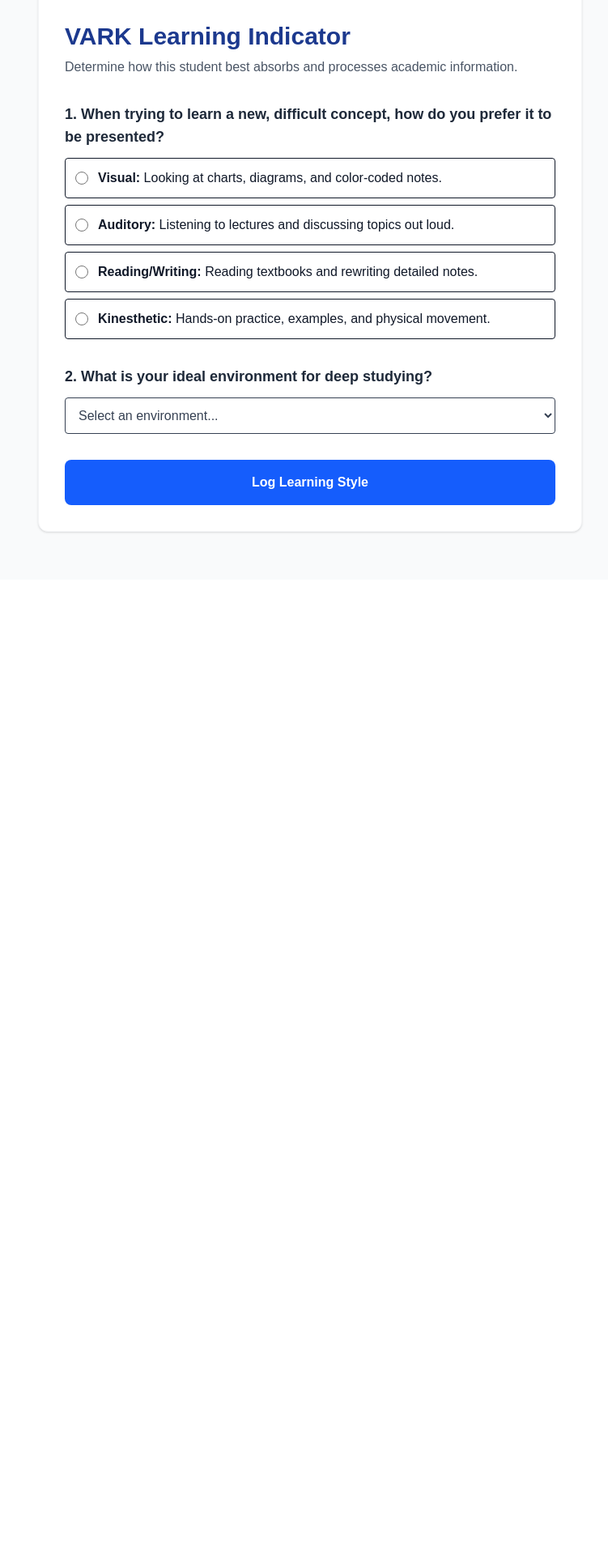
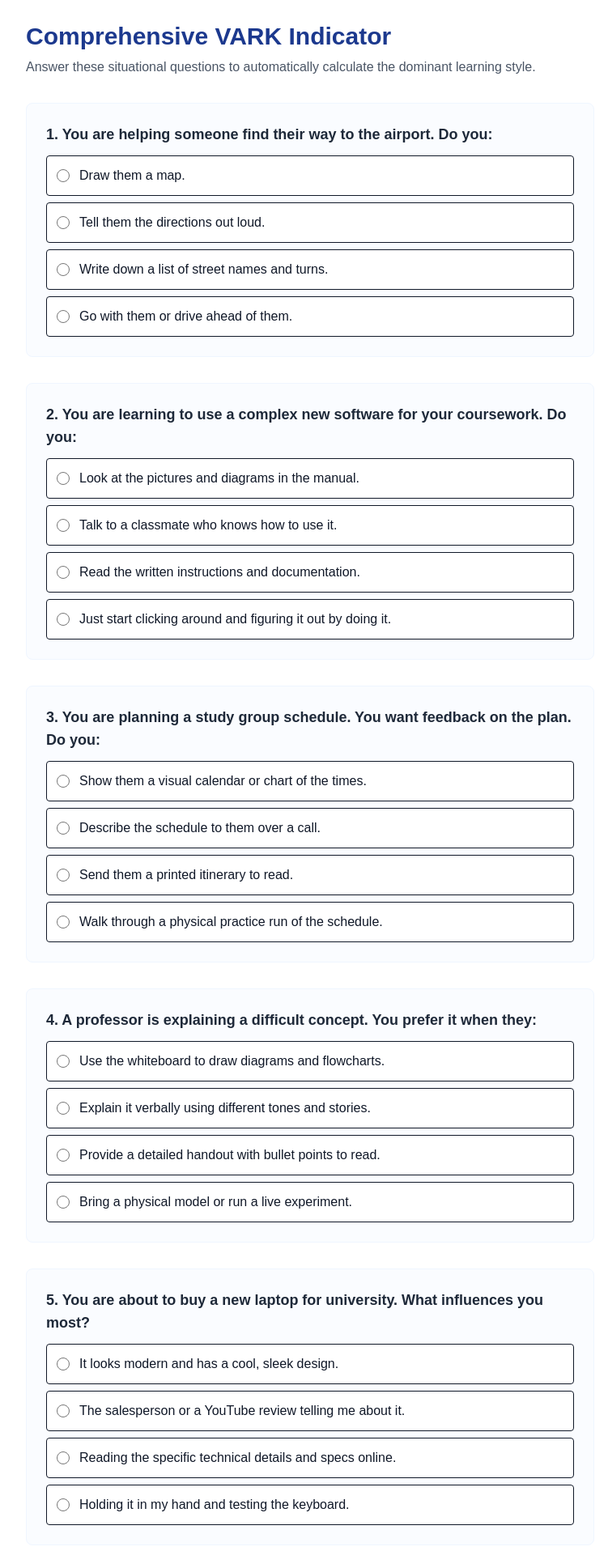
Before and after one commit to safmuzammil/mentorship-hub, a Next.js app: page /student/1/vark in a window 1280 px wide. Shown: the part 84-2000 px from the top of the page at 81% size, without its empty margins (257-1008 px from the left). Before the commit the page ends 800 px from the top, so only its background shows below. Built offline with nearby package versions, Linux system fonts and the light colour scheme; no server answers.

Commit message:
Upgraded to detailed VARK form

```diff
--- a/app/student/[id]/page.tsx
+++ b/app/student/[id]/page.tsx
@@ -87,8 +87,12 @@ export default function StudentDetail() {
             </div>
 
             <div className="bg-white p-6 rounded-xl shadow-sm border-l-4 border-l-green-500">
-              <h2 className="font-bold text-lg mb-2">Spiritual Analysis</h2>
-              <p className="text-gray-700">{student.aiProfile?.spiritual_analysis || "No data yet."}</p>
+              <span className="inline-block mt-4 bg-slate-800 text-white text-sm px-3 py-1 rounded-full mr-2">
+              {student.mbtiAssessment?.type || student.aiProfile?.mbti_estimation || "MBTI Pending"}
+            </span>
+            <span className="inline-block mt-4 bg-blue-100 text-blue-800 text-sm px-3 py-1 rounded-full">
+              {student.varkAssessment?.primaryStyle || "VARK Pending"}
+            </span>
             </div>
           </div>
 
--- a/app/student/[id]/vark/page.tsx
+++ b/app/student/[id]/vark/page.tsx
@@ -6,32 +6,118 @@ import { doc, updateDoc } from 'firebase/firestore';
 import { db } from '../../../firebase';
 import Link from 'next/link';
 
+// Detailed Situational Questions
+const varkQuestions = [
+  {
+    question: "1. You are helping someone find their way to the airport. Do you:",
+    options: [
+      { text: "Draw them a map.", type: "Visual" },
+      { text: "Tell them the directions out loud.", type: "Auditory" },
+      { text: "Write down a list of street names and turns.", type: "Reading/Writing" },
+      { text: "Go with them or drive ahead of them.", type: "Kinesthetic" }
+    ]
+  },
+  {
+    question: "2. You are learning to use a complex new software for your coursework. Do you:",
+    options: [
+      { text: "Look at the pictures and diagrams in the manual.", type: "Visual" },
+      { text: "Talk to a classmate who knows how to use it.", type: "Auditory" },
+      { text: "Read the written instructions and documentation.", type: "Reading/Writing" },
+      { text: "Just start clicking around and figuring it out by doing it.", type: "Kinesthetic" }
+    ]
+  },
+  {
+    question: "3. You are planning a study group schedule. You want feedback on the plan. Do you:",
+    options: [
+      { text: "Show them a visual calendar or chart of the times.", type: "Visual" },
+      { text: "Describe the schedule to them over a call.", type: "Auditory" },
+      { text: "Send them a printed itinerary to read.", type: "Reading/Writing" },
+      { text: "Walk through a physical practice run of the schedule.", type: "Kinesthetic" }
+    ]
+  },
+  {
+    question: "4. A professor is explaining a difficult concept. You prefer it when they:",
+    options: [
+      { text: "Use the whiteboard to draw diagrams and flowcharts.", type: "Visual" },
+      { text: "Explain it verbally using different tones and stories.", type: "Auditory" },
+      { text: "Provide a detailed handout with bullet points to read.", type: "Reading/Writing" },
+      { text: "Bring a physical model or run a live experiment.", type: "Kinesthetic" }
+    ]
+  },
+  {
+    question: "5. You are about to buy a new laptop for university. What influences you most?",
+    options: [
+      { text: "It looks modern and has a cool, sleek design.", type: "Visual" },
+      { text: "The salesperson or a YouTube review telling me about it.", type: "Auditory" },
+      { text: "Reading the specific technical details and specs online.", type: "Reading/Writing" },
+      { text: "Holding it in my hand and testing the keyboard.", type: "Kinesthetic" }
+    ]
+  },
+  {
+    question: "6. Remember a time when you learned how to do something totally new. You learned best by:",
+    options: [
+      { text: "Seeing diagrams, sketches, or visual clues.", type: "Visual" },
+      { text: "Listening to explanations or asking questions.", type: "Auditory" },
+      { text: "Reading written instructions.", type: "Reading/Writing" },
+      { text: "Practicing and doing it yourself immediately.", type: "Kinesthetic" }
+    ]
+  }
+];
+
 export default function VarkAssessment() {
   const params = useParams();
   const router = useRouter();
   const id = params.id as string;
 
-  const [learningPreference, setLearningPreference] = useState('');
+  // Store answers as { questionIndex: "VARK Type" }
+  const [answers, setAnswers] = useState<Record<number, string>>({});
   const [studyEnvironment, setStudyEnvironment] = useState('');
   const [loading, setLoading] = useState(false);
 
+  const handleSelect = (qIndex: number, type: string) => {
+    setAnswers(prev => ({ ...prev, [qIndex]: type }));
+  };
+
   const handleSubmit = async (e: React.FormEvent) => {
     e.preventDefault();
+
+    // Make sure they answered all 6 questions
+    if (Object.keys(answers).length < varkQuestions.length) {
+      alert("Please answer all the questions before submitting!");
+      return;
+    }
+
     setLoading(true);
+
+    // Tally the scores programmatically
+    const scores: Record<string, number> = { "Visual": 0, "Auditory": 0, "Reading/Writing": 0, "Kinesthetic": 0 };
+    Object.values(answers).forEach(type => {
+      scores[type] += 1;
+    });
+
+    // Find the highest score to determine primary style
+    let primaryStyle = "Visual";
+    let maxScore = 0;
+    for (const [style, score] of Object.entries(scores)) {
+      if (score > maxScore) {
+        maxScore = score;
+        primaryStyle = style;
+      }
+    }
 
     try {
       const docRef = doc(db, 'students', id);
-      // We use updateDoc to append this new data without deleting their master profile
       await updateDoc(docRef, {
         varkAssessment: {
-          primaryStyle: learningPreference,
+          primaryStyle: primaryStyle,
+          detailedScores: scores, // We save the exact tally for the AI to analyze later!
           preferredEnvironment: studyEnvironment,
           completedAt: new Date().toISOString()
         }
       });
 
-      alert("Success! VARK Learning Style logged.");
-      router.push(`/student/${id}`); // Send them back to the student's master profile
+      alert(`Success! Dominant Learning Style calculated as: ${primaryStyle}`);
+      router.push(`/student/${id}`);
     } catch (error) {
       console.error("Error saving VARK:", error);
       alert("Error saving data. Check terminal.");
@@ -42,45 +128,40 @@ export default function VarkAssessment() {
 
   return (
     <main className="min-h-screen p-8 bg-gray-50 text-gray-900">
-      <div className="max-w-2xl mx-auto bg-white p-8 rounded-xl shadow-sm border border-gray-100">
+      <div className="max-w-3xl mx-auto bg-white p-8 rounded-xl shadow-sm border border-gray-100">
         <Link href={`/student/${id}`} className="text-blue-600 text-sm mb-6 inline-block hover:underline">
           &larr; Back to Profile
         </Link>
 
-        <h1 className="text-3xl font-bold text-blue-900 mb-2">VARK Learning Indicator</h1>
-        <p className="text-gray-600 mb-8">Determine how this student best absorbs and processes academic information.</p>
+        <h1 className="text-3xl font-bold text-blue-900 mb-2">Comprehensive VARK Indicator</h1>
+        <p className="text-gray-600 mb-8">Answer these situational questions to automatically calculate the dominant learning style.</p>
 
         <form onSubmit={handleSubmit} className="space-y-8">
 
-          {/* Question 1: VARK Spectrum */}
-          <div className="space-y-3">
+          {varkQuestions.map((q, index) => (
+            <div key={index} className="space-y-3 bg-blue-50/30 p-6 rounded-lg border border-blue-50">
+              <label className="block font-bold text-lg text-gray-800">{q.question}</label>
+              <div className="space-y-2">
+                {q.options.map((opt, oIndex) => (
+                  <label key={oIndex} className="flex items-center space-x-3 p-3 bg-white border rounded hover:bg-blue-50 cursor-pointer transition-colors">
+                    <input
+                      type="radio"
+                      name={`question_${index}`}
+                      value={opt.type}
+                      onChange={() => handleSelect(index, opt.type)}
+                      className="w-4 h-4 text-blue-600"
+                    />
+                    <span>{opt.text}</span>
+                  </label>
+                ))}
+              </div>
+            </div>
+          ))}
+
+          {/* Study Environment */}
+          <div className="space-y-3 bg-slate-50 p-6 rounded-lg border border-slate-100">
             <label className="block font-bold text-lg text-gray-800">
-              1. When trying to learn a new, difficult concept, how do you prefer it to be presented?
-            </label>
-            <div className="space-y-2">
-              <label className="flex items-center space-x-3 p-3 border rounded hover:bg-gray-50 cursor-pointer">
-                <input type="radio" name="vark" value="Visual" required onChange={(e) => setLearningPreference(e.target.value)} className="w-4 h-4 text-blue-600" />
-                <span><strong>Visual:</strong> Looking at charts, diagrams, and color-coded notes.</span>
-              </label>
-              <label className="flex items-center space-x-3 p-3 border rounded hover:bg-gray-50 cursor-pointer">
-                <input type="radio" name="vark" value="Auditory" onChange={(e) => setLearningPreference(e.target.value)} className="w-4 h-4 text-blue-600" />
-                <span><strong>Auditory:</strong> Listening to lectures and discussing topics out loud.</span>
-              </label>
-              <label className="flex items-center space-x-3 p-3 border rounded hover:bg-gray-50 cursor-pointer">
-                <input type="radio" name="vark" value="Reading/Writing" onChange={(e) => setLearningPreference(e.target.value)} className="w-4 h-4 text-blue-600" />
-                <span><strong>Reading/Writing:</strong> Reading textbooks and rewriting detailed notes.</span>
-              </label>
-              <label className="flex items-center space-x-3 p-3 border rounded hover:bg-gray-50 cursor-pointer">
-                <input type="radio" name="vark" value="Kinesthetic" onChange={(e) => setLearningPreference(e.target.value)} className="w-4 h-4 text-blue-600" />
-                <span><strong>Kinesthetic:</strong> Hands-on practice, examples, and physical movement.</span>
-              </label>
-            </div>
-          </div>
-
-          {/* Question 2: Study Environment */}
-          <div className="space-y-3">
-            <label className="block font-bold text-lg text-gray-800">
-              2. What is your ideal environment for deep studying?
+              7. What is your ideal environment for deep studying?
             </label>
             <select required className="w-full border p-3 rounded bg-white text-gray-700" onChange={(e) => setStudyEnvironment(e.target.value)}>
               <option value="">Select an environment...</option>
@@ -92,7 +173,7 @@ export default function VarkAssessment() {
           </div>
 
           <button type="submit" disabled={loading} className="w-full bg-blue-600 text-white font-bold py-4 rounded-lg hover:bg-blue-700 disabled:bg-blue-300 transition-colors">
-            {loading ? "Saving to Database..." : "Log Learning Style"}
+            {loading ? "Calculating Profile..." : "Calculate & Log Learning Style"}
           </button>
         </form>
       </div>
```
